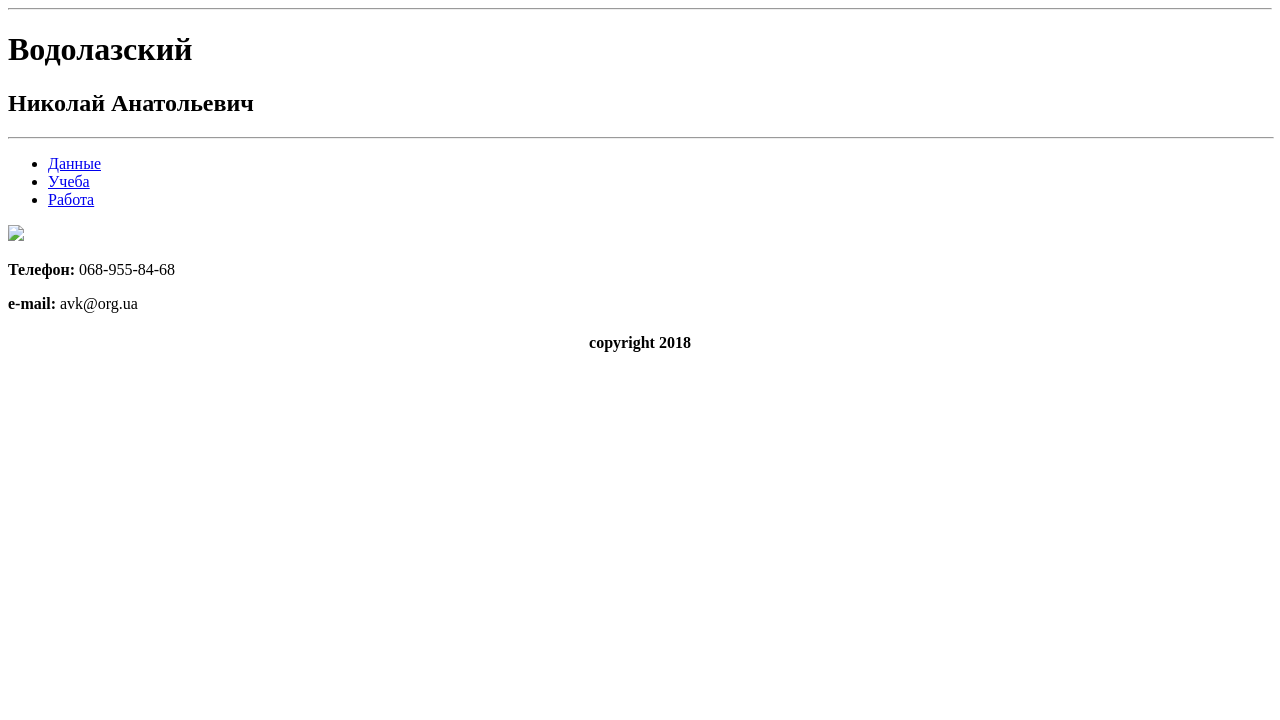
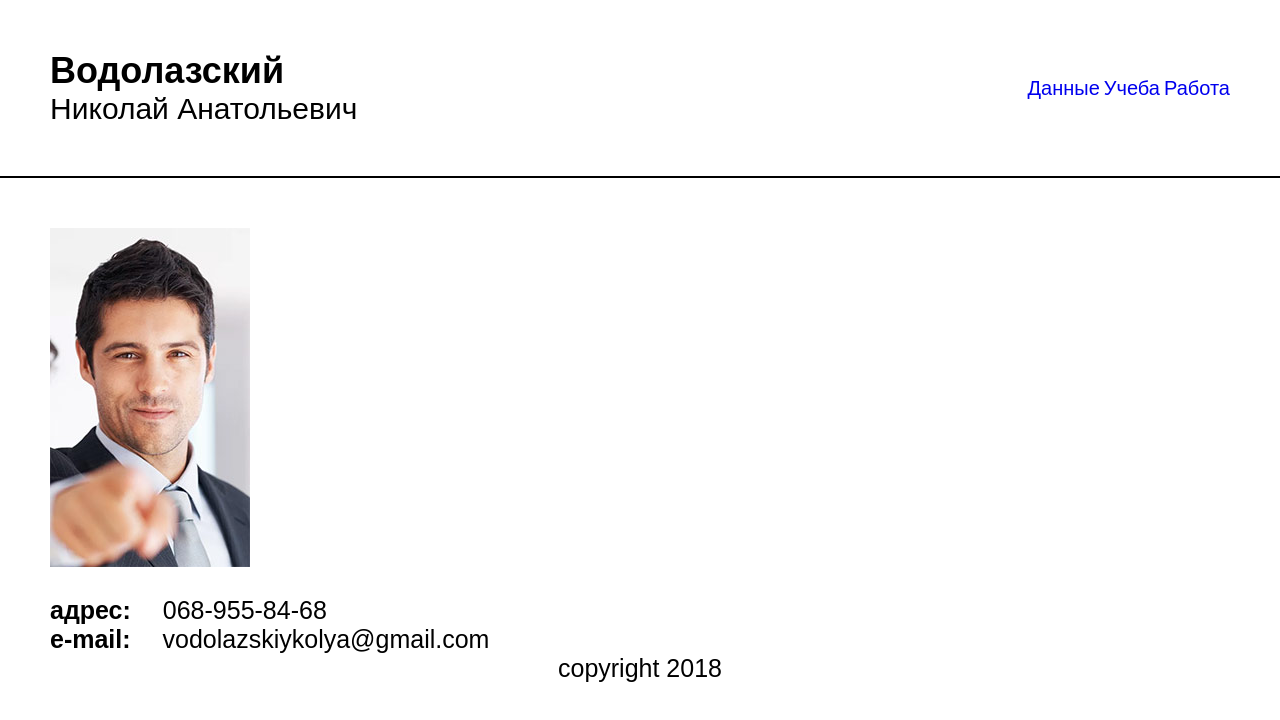
Before and after one commit to melkiyslon2/melkiyslon2.github.io, a plain HTML site: page index.html in a window 1280 px wide. Drawn offline with Linux system fonts and the light colour scheme.

Commit message:
Add files via upload

```diff
--- a/index.html
+++ b/index.html
@@ -2,37 +2,47 @@
 <html lang="en">
 <head>
     <meta charset="UTF-8">
-    <title>Первый Проект </title>
+    <title>Первый проект</title>
+
+    <link rel="stylesheet" href="css/style.css" type="text/css">
+
 </head>
 
 <body>
 
-        <hr class="wrapper">
+
+<div class="wrapper">
+
     <header class="header">
         <div class="logo">
-                    <h1> Водолазский </h1> <h2> <span>Николай Анатольевич</span></h2>
+            <a href="index.html" target="_blank"><h1>Водолазский <span>Николай Анатольевич </span></h1></a>
         </div>
-                <hr width="100%">
-                <nav class=menu>
+        <div class="descrption">
+        </div>
+        <nav class="menu">
             <ul>
-                        <li><a href="#">Данные</a></li>
-                        <li><a href="#">Учеба</a></li>
-                        <li><a href="#">Работа</a></li>
+                <li><a href="data.html" target="_blank">Данные</a></li>
+                <li><a href="learning.html" target="_blank">Учеба</a></li>
+                <li><a href="work.html" target="_blank">Работа</a></li>
             </ul>
         </nav>
     </header>
 
     <main class="content">
         <div class="info">
-                    <div  class="photo">
-                        <img src="work.jpg">
+            <div class="photo">
+                <img src="img/photo.jpg">
             </div>
-                              <p> <strong> Телефон:</strong> 068-955-84-68 </p>
-                                  <p> <strong>e-mail:</strong> avk@org.ua </p>
+            <div class="data">
+                <p>адрес: <span>068-955-84-68</span></p>
+                <p>e-mail: <span>vodolazskiykolya@gmail.com</span></p>
+            </div>
         </div>
     </main>
-                            <footer class="footer">
-                                <h4 align="center">copyright 2018 </h4>
+    <footer align="center" class="footer">
+        <p>copyright 2018</p>
     </footer>
+
+</div>
 </body>
 </html>
```
Lines whose indentation alone changed are shown as unchanged.
